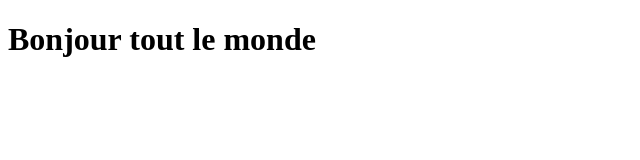
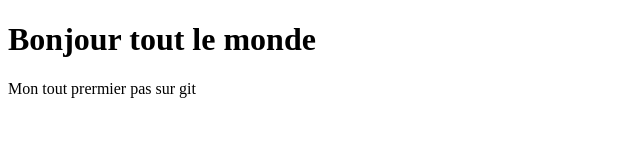
Before and after one commit to Biranend/tuto-git, a plain HTML site: page index.html in a window 1280 px wide. Shown: the whole page, without its empty margins (0-640 px from the left). Drawn offline with Linux system fonts and the light colour scheme.

Commit message:
add paragraph

```diff
--- a/index.html
+++ b/index.html
@@ -8,5 +8,6 @@
 </head>
 <body>
     <h1>Bonjour tout le monde</h1>
+    <p>Mon tout prermier pas sur git</p>
 </body>
 </html>
```
